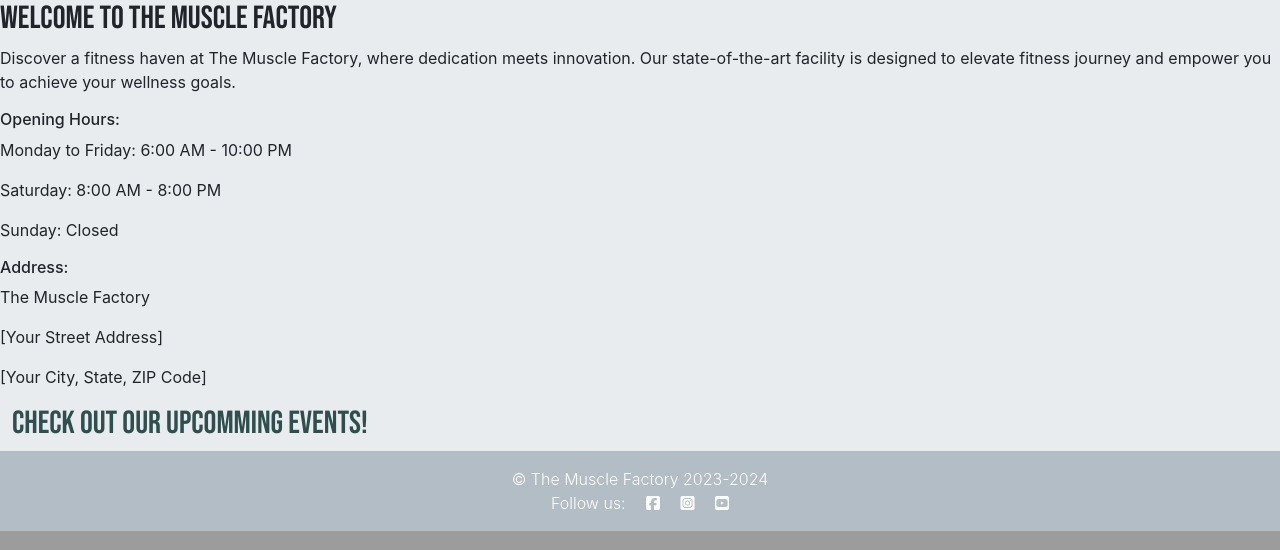
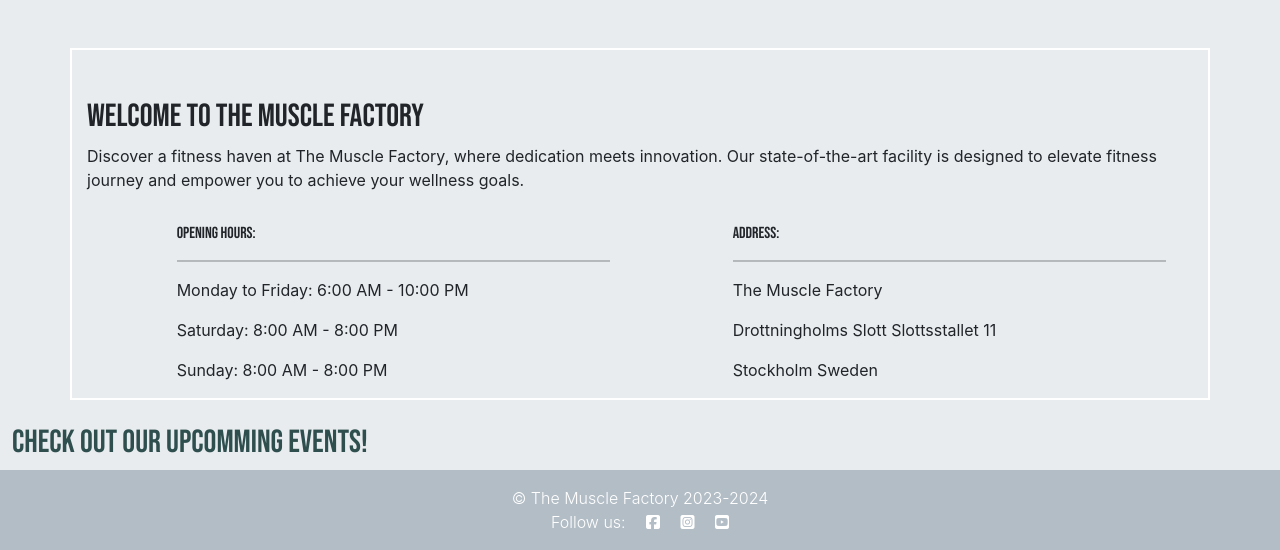
Before and after one commit to ElinaBoman/the-muscle-factory, a Django app: page / in a window 1280 px wide. Shown: the part 874-1424 px from the top of the page. Run offline with Django 3.2, Linux system fonts and the light colour scheme; data that the repository does not hold is empty; some libraries are stand-ins or nearby versions.

Commit message:
Styled index.html opening hours and adress to sit nicely

```diff
--- a/static/css/style.css
+++ b/static/css/style.css
@@ -121,6 +121,10 @@ body {
 
 /* index.html */
 /* Bootstrap carousel */
+
+.info-opening{
+    border: white 2px solid;
+}
 
 .event-posts h2{
     color: darkslategrey;
--- a/templates/about.html
+++ b/templates/about.html
@@ -21,7 +21,7 @@
             </div>
         </div>
         <div class="our-values-upper">
-            <!--Paragraphs are written with ChatGPT https://chat.openai.com/-->
+            <!--Content is written with ChatGPT https://chat.openai.com/, code structure is written by me-->
             <div class="health">
                 <h4 class="heading">MEET OUR DIETIST <i class="fa-solid fa-heart"></i></h4>
                 <hr>
--- a/templates/blog/index.html
+++ b/templates/blog/index.html
@@ -64,24 +64,35 @@
         </a>
     </div>
     <!--Opening houers and address-->
-
-<h2>Welcome to The Muscle Factory</h2>
-
+    <div class="container mt-5 mb-4 info-opening">
+        <div class="row">
+            <div class="col-sm mt-5">
+                <h2 class="heading">Welcome to The Muscle Factory</h2>
                 <p>Discover a fitness haven at The Muscle Factory, where dedication meets
                     innovation. Our state-of-the-art facility is designed to elevate
                     fitness journey and empower you to achieve your wellness goals.
                 </p>
-
-<h6>Opening Hours:</h6>
+            </div>
+                <div class="row">
+                    <div class="col-sm-12 col-md-5 mt-3 offset-md-1">
+                        <h6 class="heading">Opening Hours:</h6>
+                        <hr>
                         <p>Monday to Friday: 6:00 AM - 10:00 PM</p>
                         <p>Saturday: 8:00 AM - 8:00 PM</p>
-<p>Sunday: Closed</p>
-
-<h6>Address:</h6>
+                        <p>Sunday: 8:00 AM - 8:00 PM</p>
+                    </div>
+                    <div class="col-sm-12 col-md-5 mt-3 offset-md-1">
+                        <h6 class="heading">Address:</h6>
+                        <hr>
                         <p>The Muscle Factory</p>
-<p>[Your Street Address]</p>
-<p>[Your City, State, ZIP Code]</p>
-
+                        <p>Drottningholms Slott Slottsstallet 11</p>
+                        <p>Stockholm Sweden<p>
+                    </div>
+                    </div>
+                </div>
+            </div>
+        </div>
+    </div>
 
     <!-- Event Entries Column -->
         <div class="col-12 mt-3 left">
```
Also changed, not shown: 1 other file. Lines whose indentation alone changed are shown as unchanged.
